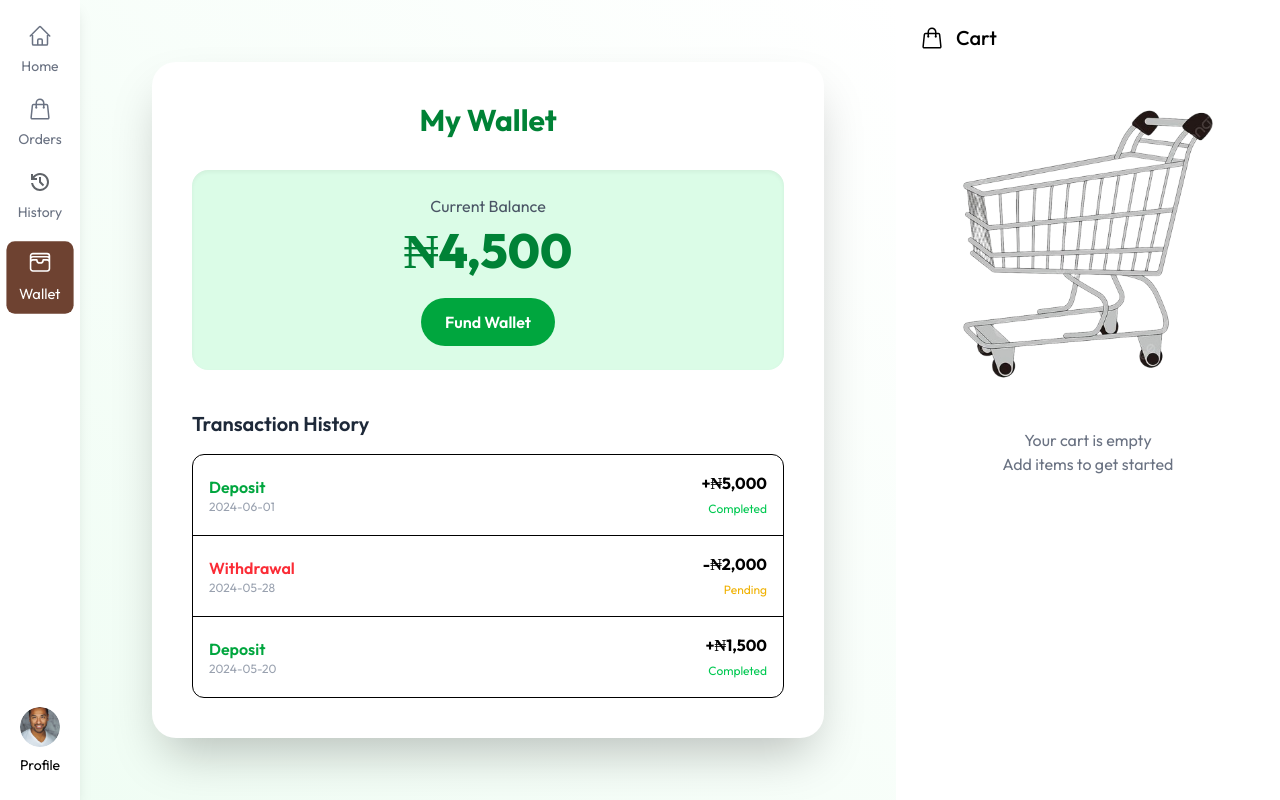
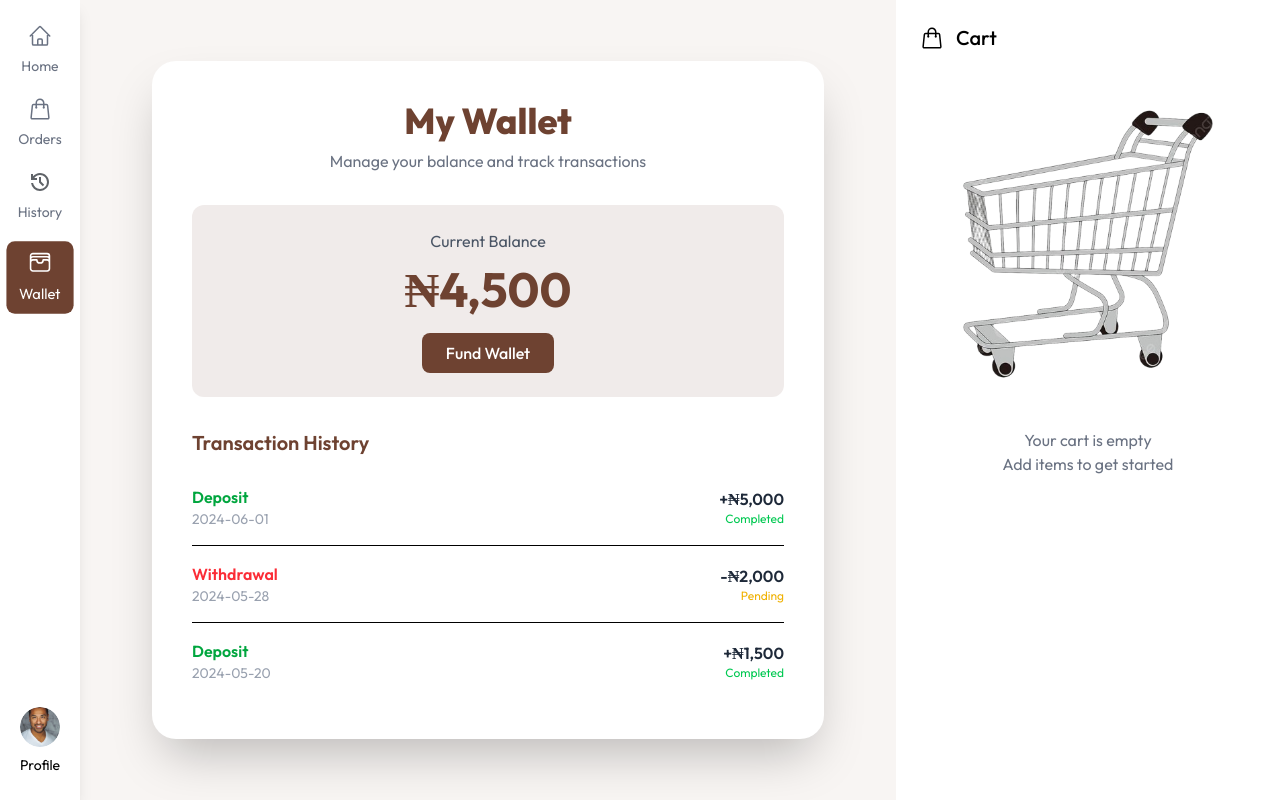
Before and after one commit to Godspowerj/Foodnest, a Next.js app: page /wallet in a window 1280 px wide. Built offline with nearby package versions, Linux system fonts and the light colour scheme.

Commit message:
in progress

```diff
--- a/src/app/wallet/page.tsx
+++ b/src/app/wallet/page.tsx
@@ -2,105 +2,110 @@
 import React, { useState } from 'react';
 
 const transactions = [
-  { id: 1, type: 'Deposit', amount: 5000, date: '2024-06-01', status: 'Completed' },
-  { id: 2, type: 'Withdrawal', amount: 2000, date: '2024-05-28', status: 'Pending' },
-  { id: 3, type: 'Deposit', amount: 1500, date: '2024-05-20', status: 'Completed' },
+  { id: 1, type: "Deposit", amount: 5000, date: "2024-06-01", status: "Completed" },
+  { id: 2, type: "Withdrawal", amount: 2000, date: "2024-05-28", status: "Pending" },
+  { id: 3, type: "Deposit", amount: 1500, date: "2024-05-20", status: "Completed" },
 ];
 
 export default function Wallet() {
   const [balance, setBalance] = useState(4500);
   const [showModal, setShowModal] = useState(false);
-  const [amount, setAmount] = useState<number | ''>('');
+  const [amount, setAmount] = useState<number | "">("");
   const [txs, setTxs] = useState([...transactions]);
 
   const handleFundWallet = () => {
-    if (typeof amount === 'number' && amount > 0) {
+    if (typeof amount === "number" && amount > 0) {
       setBalance(prev => prev + amount);
       setTxs([
         {
           id: txs.length + 1,
-          type: 'Deposit',
+          type: "Deposit",
           amount,
           date: new Date().toISOString().slice(0, 10),
-          status: 'Completed',
+          status: "Completed",
         },
         ...txs,
       ]);
-      setAmount('');
+      setAmount("");
       setShowModal(false);
     }
   };
 
   return (
-    <div className="min-h-screen bg-gradient-to-tr from-green-50 to-white flex items-center justify-center px-4">
-      <div className="w-full max-w-2xl bg-white rounded-3xl shadow-2xl p-6 md:p-10">
-        <h1 className="text-3xl font-bold text-center text-green-700 mb-8">My Wallet</h1>
+    <div className="min-h-screen bg-[#f8f5f3] flex items-center justify-center p-4">
+      <div className="w-full max-w-2xl bg-white shadow-2xl rounded-3xl p-6 md:p-10 space-y-8">
+        <div className="text-center">
+          <h1 className="text-4xl font-extrabold text-[#6e4231] mb-2">My Wallet</h1>
+          <p className="text-gray-500">Manage your balance and track transactions</p>
+        </div>
 
-        <div className="bg-green-100 rounded-2xl p-6 text-center mb-10 shadow-inner">
-          <p className="text-gray-600">Current Balance</p>
-          <h2 className="text-5xl font-extrabold text-green-700 mt-2">₦{balance.toLocaleString()}</h2>
+        <div className="bg-[#6e4231]/10 p-6 rounded-xl flex flex-col items-center space-y-3">
+          <span className="text-gray-600">Current Balance</span>
+          <span className="text-5xl font-bold text-[#6e4231]">₦{balance.toLocaleString()}</span>
           <button
+            className="bg-[#6e4231] hover:bg-[#5a372a] transition text-white px-6 py-2 rounded-lg font-medium mt-2"
             onClick={() => setShowModal(true)}
-            className="mt-6 px-6 py-3 bg-green-600 text-white rounded-full font-semibold hover:bg-green-700 active:scale-95 transition-all"
           >
             Fund Wallet
           </button>
         </div>
 
-        <h2 className="text-xl font-semibold text-gray-800 mb-4">Transaction History</h2>
-        <div className="divide-y border rounded-xl max-h-[350px] overflow-y-auto">
+        <div>
+          <h2 className="text-xl font-semibold text-[#6e4231] mb-3">Transaction History</h2>
+          <div className="divide-y max-h-[400px] overflow-y-auto">
             {txs.length === 0 ? (
               <div className="py-8 text-center text-gray-400">No transactions yet.</div>
             ) : (
               txs.map(tx => (
-              <div key={tx.id} className="flex justify-between items-center py-4 px-4 hover:bg-gray-50">
+                <div key={tx.id} className="flex justify-between items-center py-4">
                   <div>
-                  <span className={`font-semibold ${tx.type === 'Deposit' ? 'text-green-600' : 'text-red-500'}`}>
+                    <span className={`font-semibold ${tx.type === "Deposit" ? "text-green-600" : "text-red-500"}`}>
                       {tx.type}
                     </span>
-                  <div className="text-xs text-gray-400">{tx.date}</div>
+                    <div className="text-sm text-gray-400">{tx.date}</div>
                   </div>
                   <div className="text-right">
-                  <span className="font-bold block">
-                    {tx.type === 'Deposit' ? '+' : '-'}₦{tx.amount.toLocaleString()}
+                    <span className="font-semibold text-gray-800">
+                      {tx.type === "Deposit" ? "+" : "-"}₦{tx.amount.toLocaleString()}
                     </span>
-                  <span
+                    <div
                       className={`text-xs ${
-                      tx.status === 'Completed' ? 'text-green-500' : 'text-yellow-500'
+                        tx.status === "Completed" ? "text-green-500" : "text-yellow-500"
                       }`}
                     >
                       {tx.status}
-                  </span>
+                    </div>
                   </div>
                 </div>
               ))
             )}
           </div>
         </div>
+      </div>
 
       {/* Modal */}
       {showModal && (
-        <div className="fixed inset-0 bg-black bg-opacity-40 backdrop-blur-sm flex items-center justify-center z-50">
-          <div className="bg-white rounded-2xl shadow-2xl p-6 w-full max-w-sm">
-            <h3 className="text-xl font-bold text-center mb-6 text-gray-800">Fund Wallet</h3>
+        <div className="fixed inset-0 bg-black bg-opacity-50 flex items-center justify-center z-50">
+          <div className="bg-white rounded-2xl shadow-2xl p-6 w-full max-w-sm space-y-4">
+            <h3 className="text-xl font-bold text-[#6e4231] text-center">Fund Wallet</h3>
             <input
               type="number"
               min={1}
               value={amount}
-              onChange={e => setAmount(e.target.value === '' ? '' : Number(e.target.value))}
+              onChange={e => setAmount(e.target.value === "" ? "" : Number(e.target.value))}
               placeholder="Enter amount"
-              className="w-full border border-gray-300 rounded-lg px-4 py-2 mb-4 focus:outline-none focus:ring-2 focus:ring-green-500"
+              className="w-full border border-gray-300 rounded-lg px-4 py-3 focus:outline-none focus:ring-2 focus:ring-[#6e4231]"
             />
             <div className="flex gap-3">
               <button
-                className="flex-1 bg-green-600 text-white py-2 rounded-lg font-semibold hover:bg-green-700 transition disabled:opacity-50"
+                className="flex-1 bg-[#6e4231] hover:bg-[#5a372a] text-white py-2 rounded-lg font-semibold transition"
                 onClick={handleFundWallet}
-                disabled={typeof amount !== 'number' || amount <= 0}
+                disabled={typeof amount !== "number" || amount <= 0}
               >
                 Deposit
               </button>
               <button
-                className="flex-1 bg-gray-200 text-gray-700 py-2 rounded-lg font-semibold hover:bg-gray-300 transition"
+                className="flex-1 bg-gray-100 text-gray-700 py-2 rounded-lg font-semibold hover:bg-gray-200 transition"
                 onClick={() => setShowModal(false)}
               >
                 Cancel
```
Lines whose indentation alone changed are shown as unchanged.
